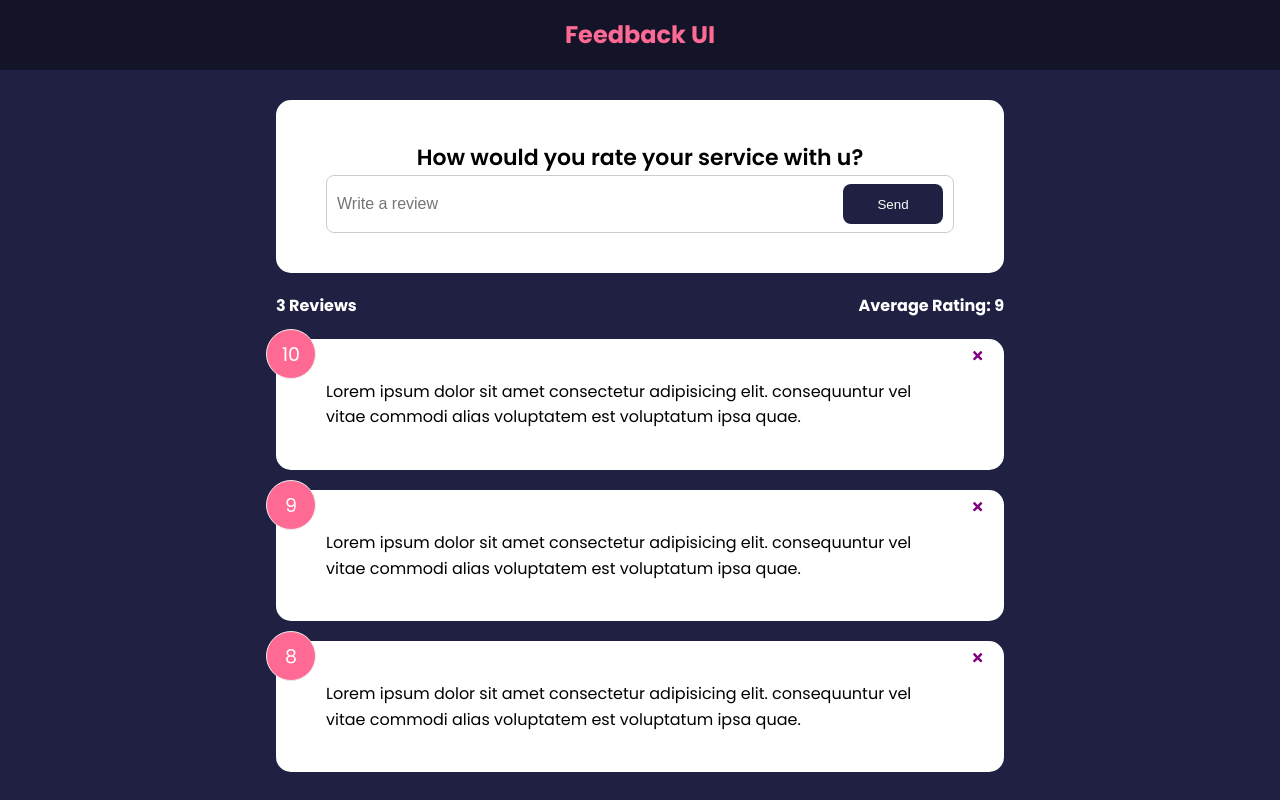
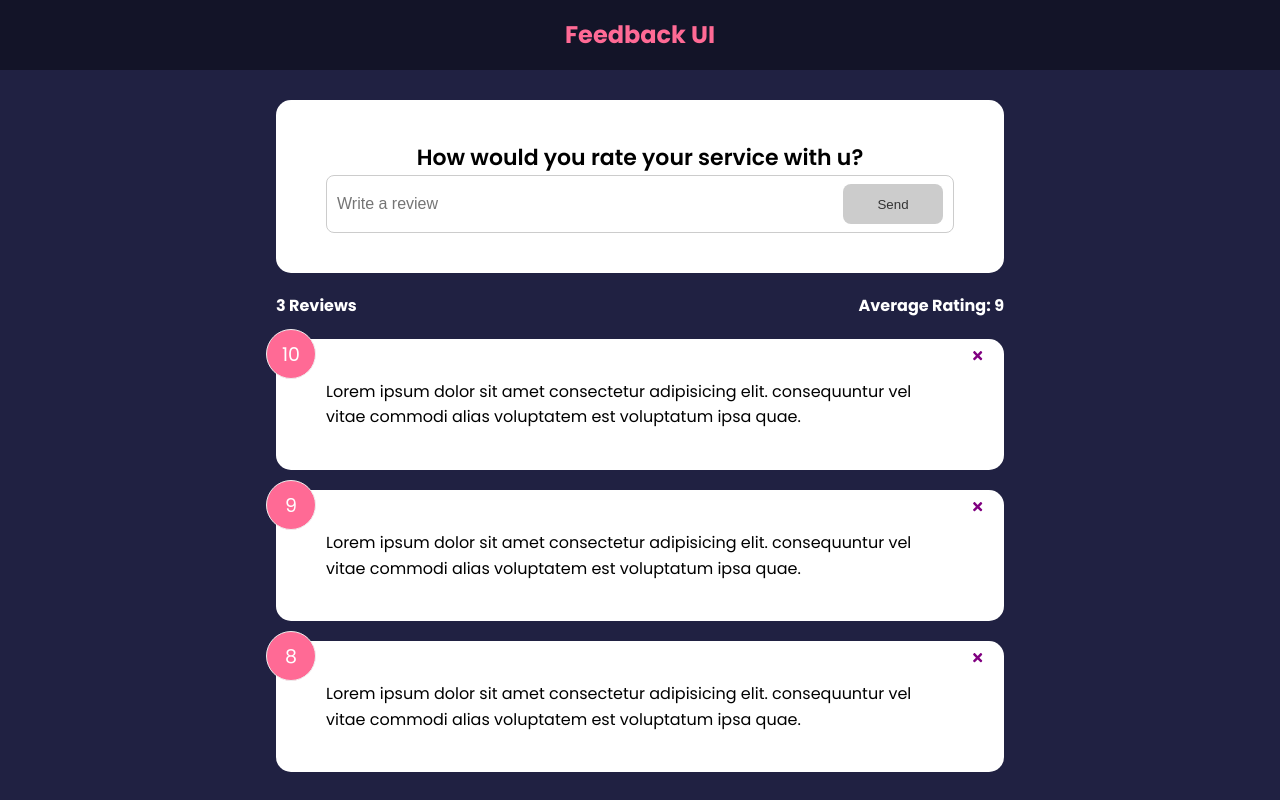
Before and after one commit to RobertoMarungo/Feedback-UI-App, a React (Create React App) app: page / in a window 1280 px wide. Built offline with nearby package versions, Linux system fonts and the light colour scheme.

Commit message:
Added form validation for input text

```diff
--- a/src/components/FeedbackForm.jsx
+++ b/src/components/FeedbackForm.jsx
@@ -4,8 +4,21 @@
 
 function FeedbackForm() {
   const [text, setText] = useState('');
+  const [btnDisabled, setBtnDisabled] = useState(true);
+  const [message, setMessage] = useState('');
 
   const handleTextChange = (e) => {
+    if (text === '') {
+      setBtnDisabled(true);
+      setMessage(null);
+    } else if (text !== '' && text.trim().length <= 10) {
+      setMessage('Text must be at least 10 characters');
+      setBtnDisabled(true);
+    } else {
+      setMessage(null);
+      setBtnDisabled(false);
+    }
+
     setText(e.target.value);
   };
 
@@ -21,8 +34,13 @@
             placeholder='Write a review'
             value={text}
           />
-          <Button type='submit'>Send</Button>
+          <Button
+            type='submit'
+            isDisabled={btnDisabled}>
+            Send
+          </Button>
         </div>
+        {message && <div className='message'> {message} </div>}
       </form>
     </Card>
   );
```
